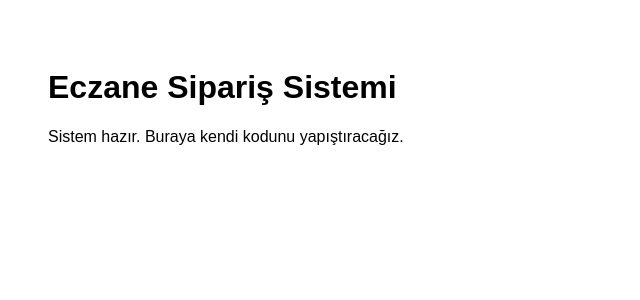
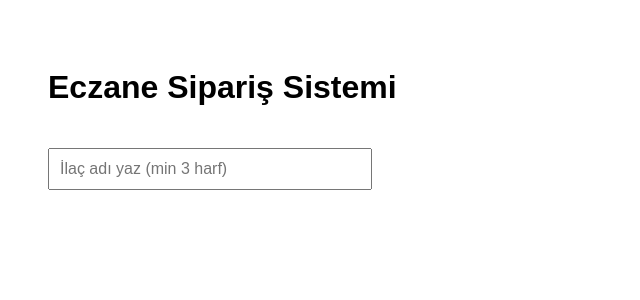
Before and after one commit to ozgunozyigit/res, a Next.js app: page / in a window 1280 px wide. Shown: the top 300 px of the page, without its empty margins (0-640 px from the left). Built offline with nearby package versions, Linux system fonts and the light colour scheme.

Commit message:
Update page.js

```diff
--- a/app/page.js
+++ b/app/page.js
@@ -1,8 +1,30 @@
-export default function Page(){
+"use client";
+import { useState } from "react";
+
+export default function Page() {
+  const [query, setQuery] = useState("");
+
   return (
-    <div style={{padding:40,fontFamily:'Arial'}}>
+    <div style={{ padding: 40, fontFamily: "Arial" }}>
       <h1>Eczane Sipariş Sistemi</h1>
-      <p>Sistem hazır. Buraya kendi kodunu yapıştıracağız.</p>
+
+      <input
+        placeholder="İlaç adı yaz (min 3 harf)"
+        value={query}
+        onChange={(e) => setQuery(e.target.value)}
+        style={{
+          marginTop: 20,
+          padding: 10,
+          width: 300,
+          fontSize: 16,
+        }}
+      />
+
+      {query.length >= 3 && (
+        <div style={{ marginTop: 20 }}>
+          Arama sonucu: <b>{query}</b>
+        </div>
+      )}
     </div>
-  )
+  );
 }
```
